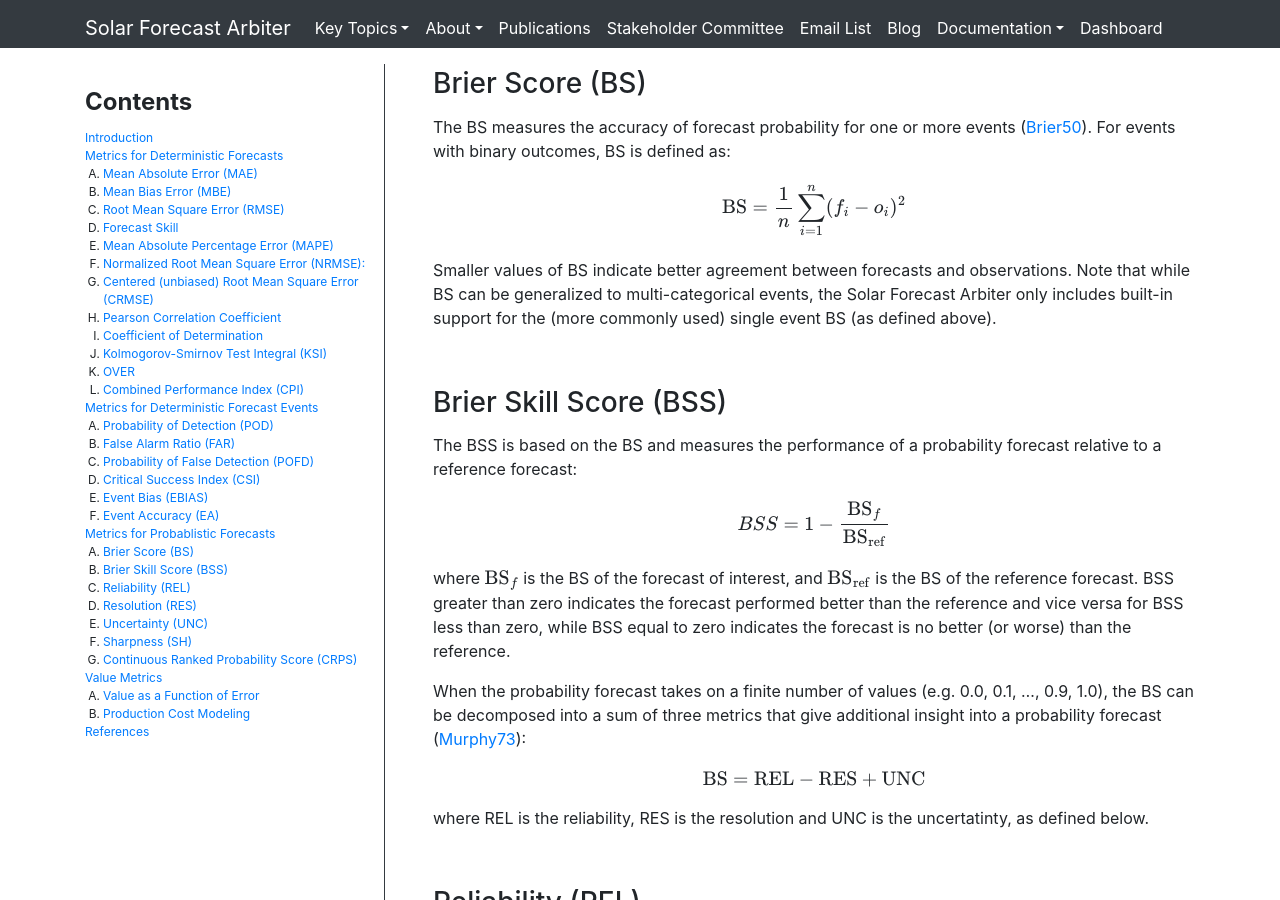
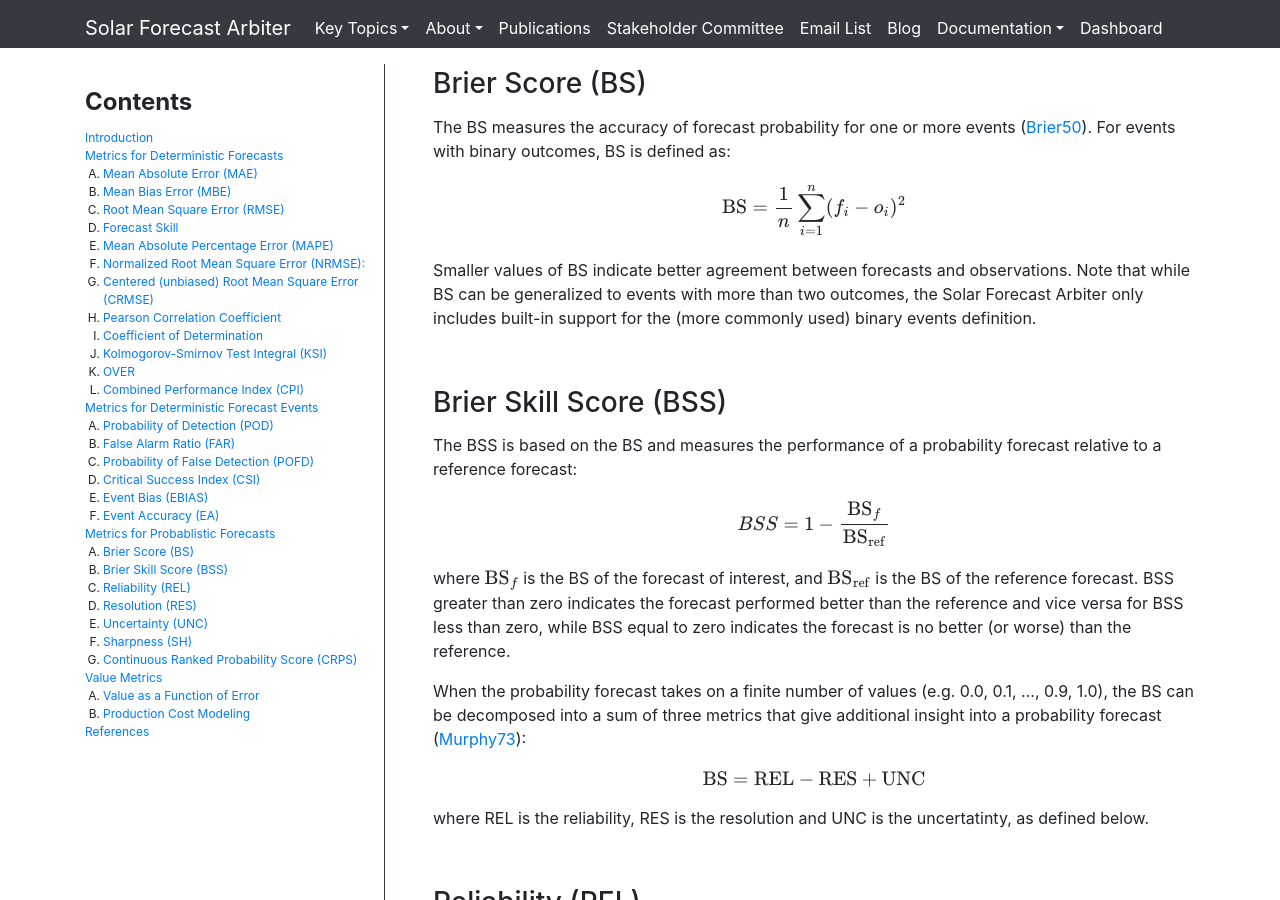
Before and after one commit to SolarArbiter/SolarArbiter.github.io, a Jekyll site: the page built from metrics.md, in a window 1280 px wide and 900 px high, scrolled down 6537 px. Built offline with Jekyll 4.4.1, drawn with Linux system fonts in a browser that asks for light colours; formulas are drawn with MathJax 3; our own code applies the rules of GitHub Pages for plain Markdown files.

Commit message:
metrics: BS: revise wording on support for binary events

```diff
--- a/metrics.md
+++ b/metrics.md
@@ -227,7 +227,7 @@
 
 $$ \text{BS} = \frac{1}{n} \sum_{i=1}^n (f_i - o_i)^2  $$
 
-Smaller values of BS indicate better agreement between forecasts and observations. Note that while BS can be generalized to multi-categorical events, the Solar Forecast Arbiter only includes built-in support for the (more commonly used) single event BS (as defined above).
+Smaller values of BS indicate better agreement between forecasts and observations. Note that while BS can be generalized to events with more than two outcomes, the Solar Forecast Arbiter only includes built-in support for the (more commonly used) binary events definition.
 
 
 ### Brier Skill Score (BSS)
```
